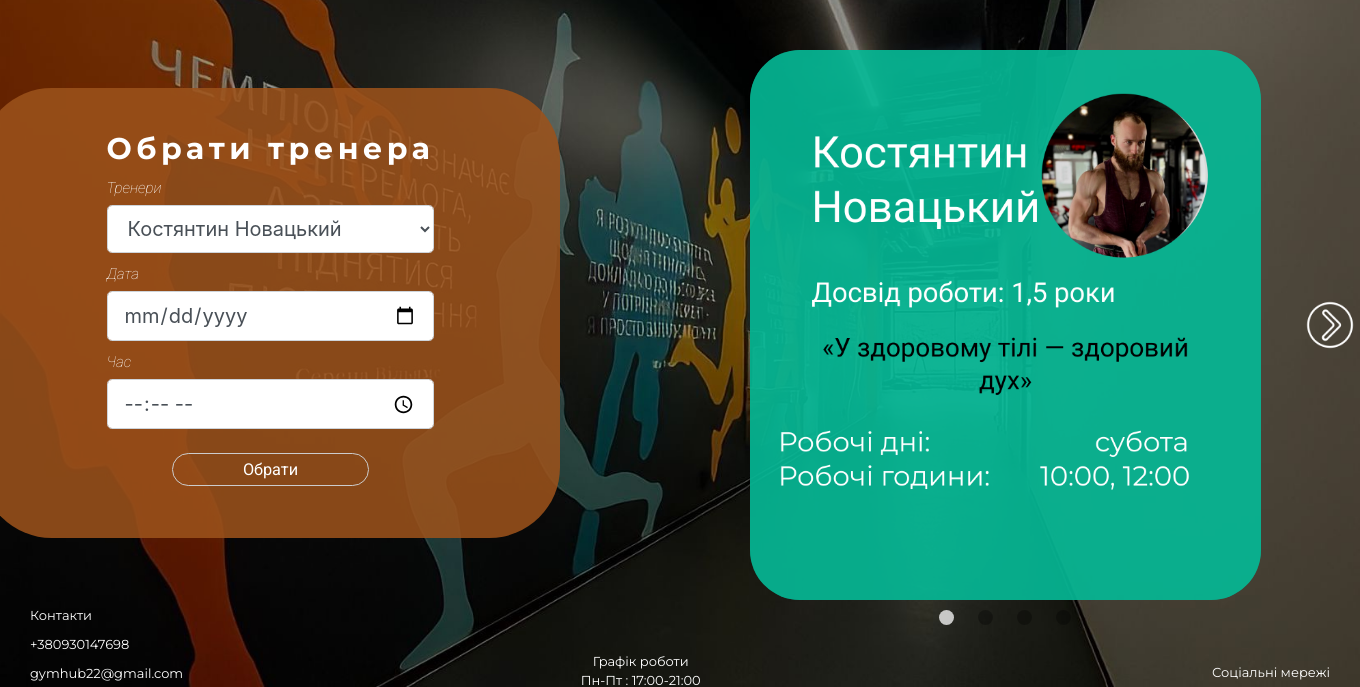
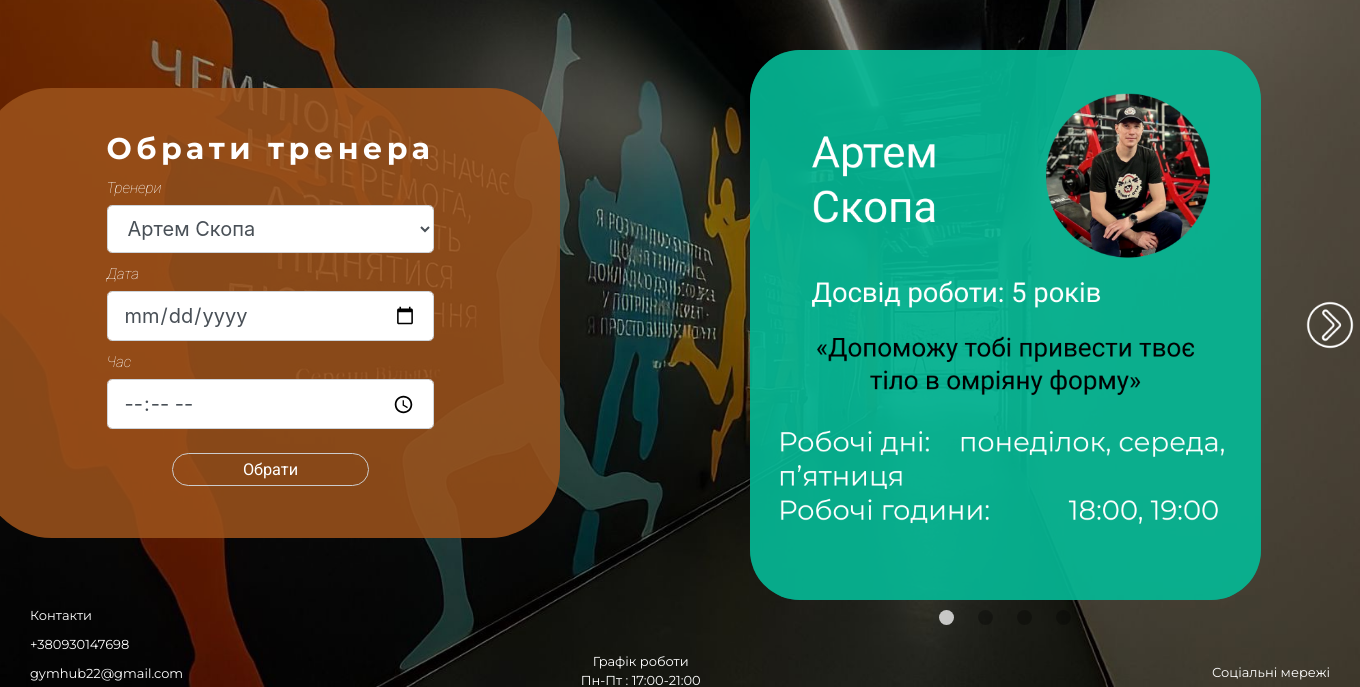
Before and after one commit to petrunivyaryna/GymHub, a Flask app: page /trainer in a window 1360 px wide. Shown: the part 75-762 px from the top of the page. Run offline with Flask 3, Linux system fonts and the light colour scheme; the visitor is signed in with stand-in values (Sample User, id 1); some libraries are stand-ins or nearby versions.

Commit message:
changes for photos

```diff
--- a/flaskblog/forms.py
+++ b/flaskblog/forms.py
@@ -80,7 +80,7 @@ class ResetPasswordForm(FlaskForm):
     submit = SubmitField('Запит на скидання пароля')
 
 class ChooseTrainerForm(FlaskForm):
-    trainername = SelectField('Тренери', choices=[("Костянтин Новацький", "Костянтин Новацький"), ("Владислав Борисюк", "Владислав Борисюк"), ("Наталя Кравченко", "Наталя Кравченко"), ("Артем Скопа", "Артем Скопа")])
+    trainername = SelectField('Тренери', choices=[("Артем Скопа", "Артем Скопа"), ("Владислав Борисюк", "Владислав Борисюк"), ("Наталя Кравченко", "Наталя Кравченко"), ("Костянтин Новацький", "Костянтин Новацький")])
     entrydate = DateField('Дата', format='%Y-%m-%d', validators=[DataRequired()])
     entrytime = TimeField('Час', format='%H:%M', validators=[DataRequired()])
     submit = SubmitField('Обрати')
--- a/flaskblog/templates/trainer.html
+++ b/flaskblog/templates/trainer.html
@@ -60,7 +60,7 @@
             <div class="carousel__track-container">
                 <ul class="carousel__track">
                     <li class="carousel__slide current-slide">
-                        <img class="carousel__image" src="static/img/trainer_4.png" alt="">
+                        <img class="carousel__image" src="static/img/trainer_1.png" alt="">
                     </li>
                     <li class="carousel__slide">
                         <img class="carousel__image" src="static/img/trainer_2.png" alt="">
@@ -69,7 +69,7 @@
                         <img class="carousel__image" src="static/img/trainer_3.png" alt="">
                     </li>
                     <li class="carousel__slide">
-                        <img class="carousel__image" src="static/img/trainer_1.png" alt="">
+                        <img class="carousel__image" src="static/img/trainer_4.png" alt="">
                     </li>
                 </ul>
             </div>
```
Also changed, not shown: flaskblog/static/img/trainer_1.png.
